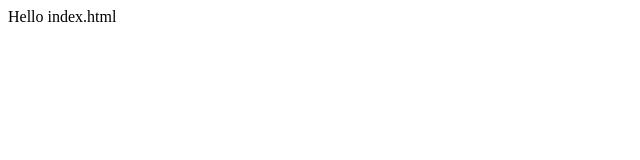
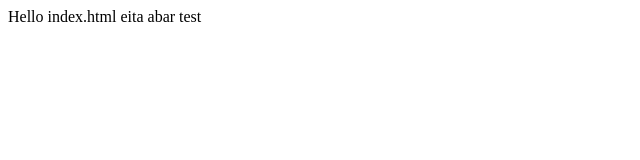
Before and after one commit to aiarnob23/Test, a plain HTML site: page app/index.html in a window 1280 px wide. Shown: the full height of the page, 0-640 px from the left. Drawn offline with Linux system fonts and the light colour scheme.

Commit message:
again test

```diff
--- a/app/index.html
+++ b/app/index.html
@@ -7,5 +7,6 @@
 </head>
 <body>
     Hello index.html
+    eita abar test
 </body>
 </html>
```
